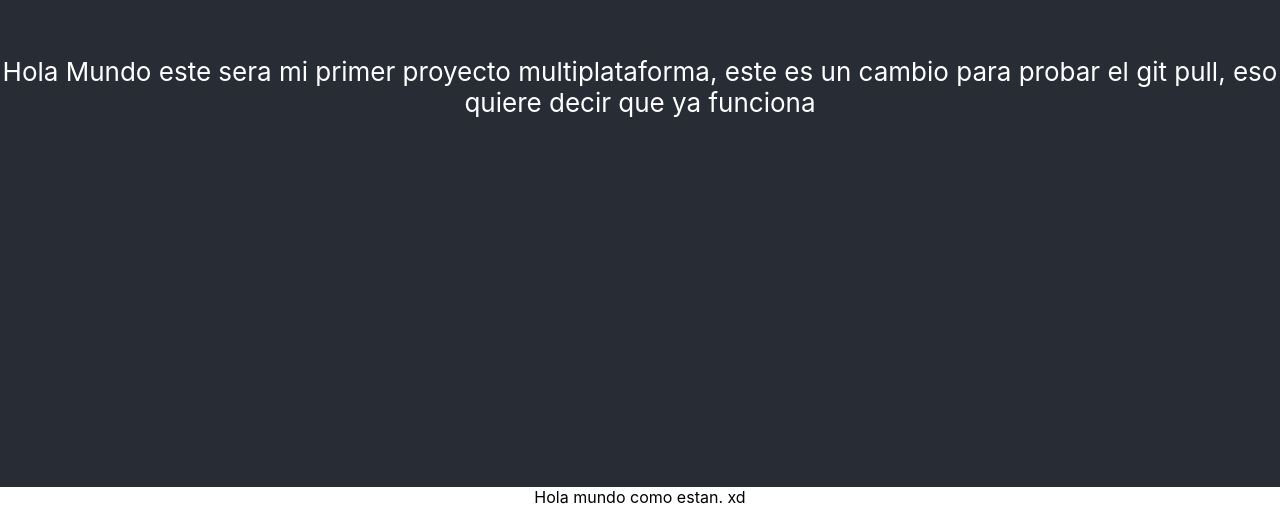
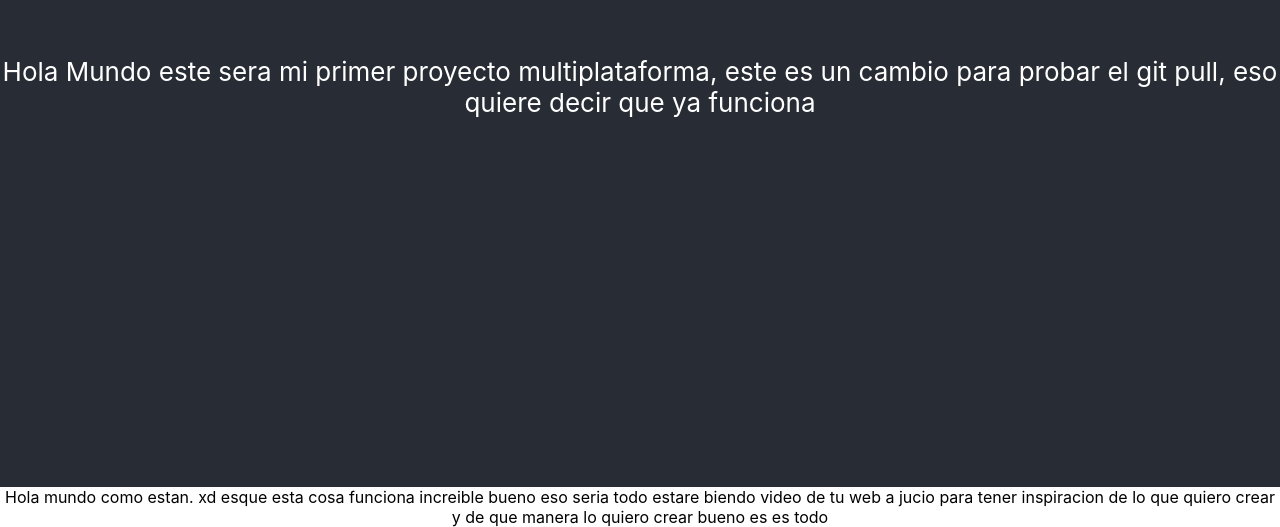
Before and after one commit to Diegoo11/api-react-moduler, a React (Create React App) app: page / in a window 1280 px wide. Shown: the part 313-840 px from the top of the page. Built offline with nearby package versions, Linux system fonts and the light colour scheme.

Commit message:
gitpod funciona de 10

```diff
--- a/src/App.js
+++ b/src/App.js
@@ -11,6 +11,11 @@ function App() {
       <body>
         Hola mundo como estan.
         xd
+        esque esta cosa funciona increible
+        bueno eso seria todo estare biendo video de tu web a jucio
+        para tener inspiracion de lo que quiero crear y de que manera lo
+        quiero crear
+        bueno es es todo
       </body>
     </div>
   );
```
